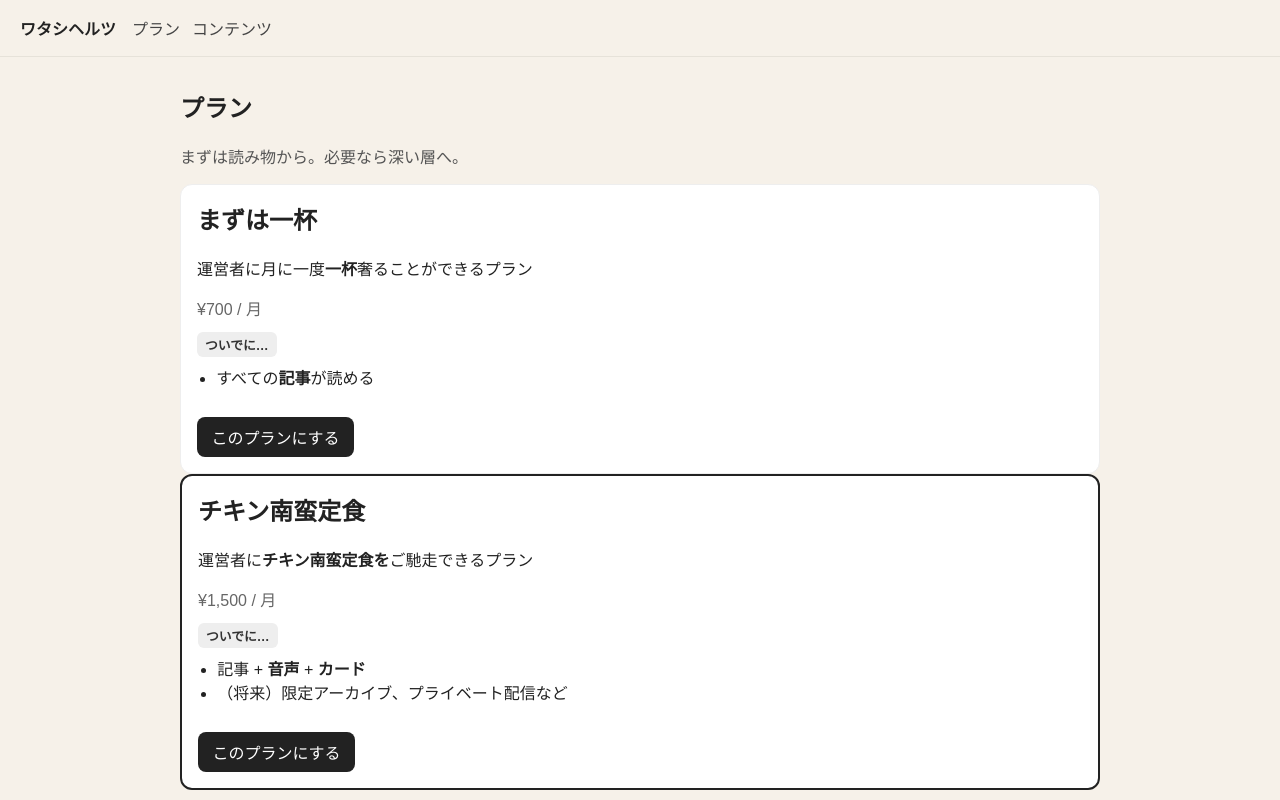
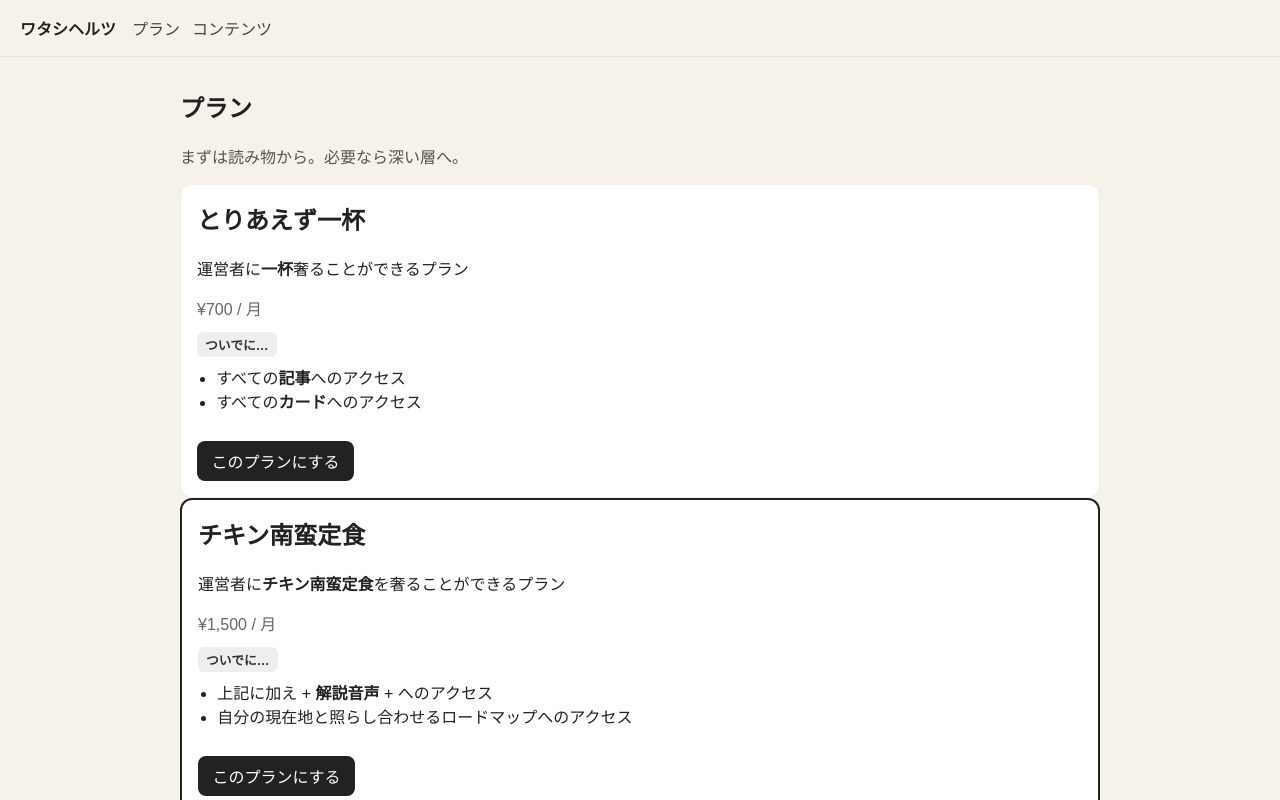
Before and after one commit to hiracoh/watashihertz, a Next.js app: page /plans in a window 1280 px wide. Shown: the top 800 px of the page. Built offline with nearby package versions, Linux system fonts and the light colour scheme; a web font is replaced by a local one.

Commit message:
Update page.js

```diff
--- a/app/plans/page.js
+++ b/app/plans/page.js
@@ -5,8 +5,8 @@ export default function Plans() {
       <p style={{ color:'#555' }}>まずは読み物から。必要なら深い層へ。</p>
 
       <div style={{ background:'#fff', border:'1px solid #eee', borderRadius:12, padding:'1rem' }}>
-  <h2 style={{ marginTop:0 }}>まずは一杯</h2>
-  <p>運営者に月に一度<strong>一杯</strong>奢ることができるプラン</p>
+  <h2 style={{ marginTop:0 }}>とりあえず一杯</h2>
+  <p>運営者に<strong>一杯</strong>奢ることができるプラン</p>
   <p style={{ margin:'0.25rem 0', color:'#666' }}>¥700 / 月</p>
 
   <div style={{
@@ -23,7 +23,8 @@ export default function Plans() {
   </div>
 
   <ul style={{ paddingLeft:'1.2rem', marginTop:'0.5rem' }}>
-    <li>すべての<strong>記事</strong>が読める</li>
+    <li>すべての<strong>記事</strong>へのアクセス</li>
+    <li>すべての<strong>カード</strong>へのアクセス</li>
   </ul>
 
   <a href="#" style={{
@@ -37,7 +38,7 @@ export default function Plans() {
 
         <div style={{ background:'#fff', border:'2px solid #222', borderRadius:12, padding:'1rem' }}>
   <h2 style={{ marginTop:0 }}>チキン南蛮定食</h2>
-  <p>運営者に<strong>チキン南蛮定食を</strong>ご馳走できるプラン</p>
+  <p>運営者に<strong>チキン南蛮定食</strong>を奢ることができるプラン</p>
   <p style={{ margin:'0.25rem 0', color:'#666' }}>¥1,500 / 月</p>
 
   <div style={{
@@ -54,8 +55,8 @@ export default function Plans() {
   </div>
 
   <ul style={{ paddingLeft:'1.2rem', marginTop:'0.5rem' }}>
-    <li>記事 + <strong>音声</strong> + <strong>カード</strong></li>
-    <li>（将来）限定アーカイブ、プライベート配信など</li>
+    <li>上記に加え + <strong>解説音声</strong> + へのアクセス</li>
+    <li>自分の現在地と照らし合わせるロードマップへのアクセス</li>
   </ul>
 
   <a href="#" style={{
```
